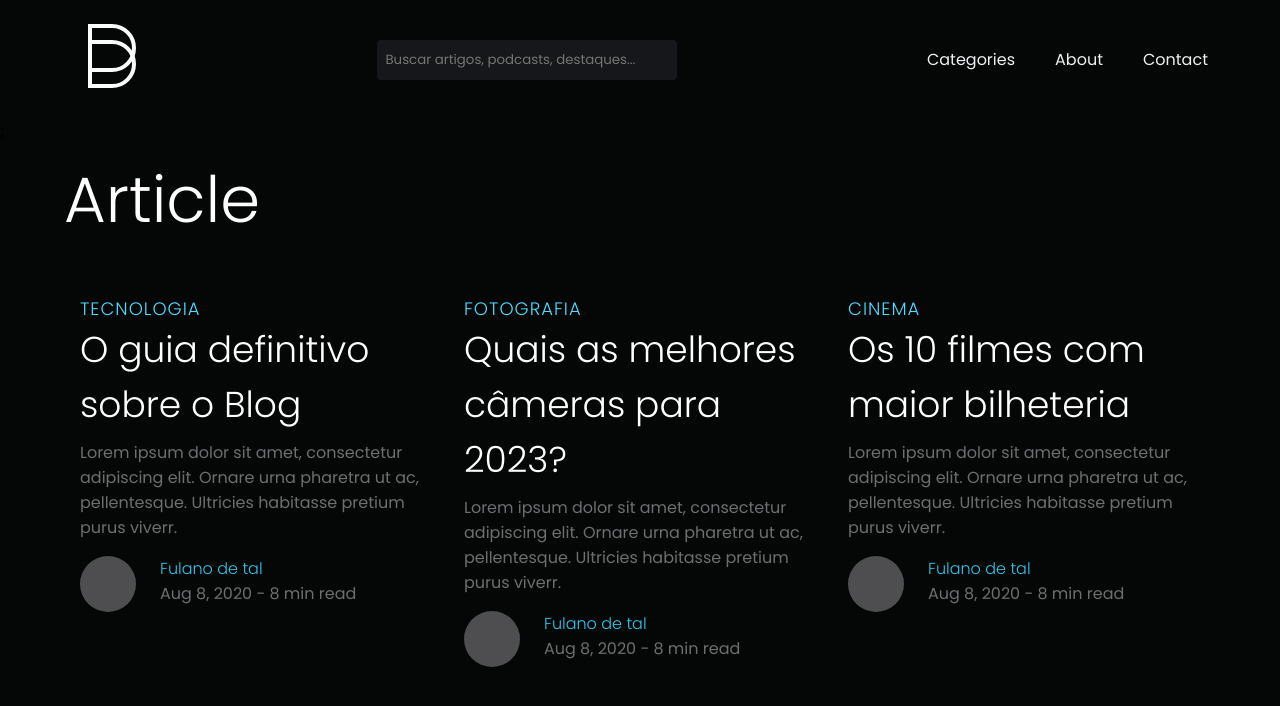
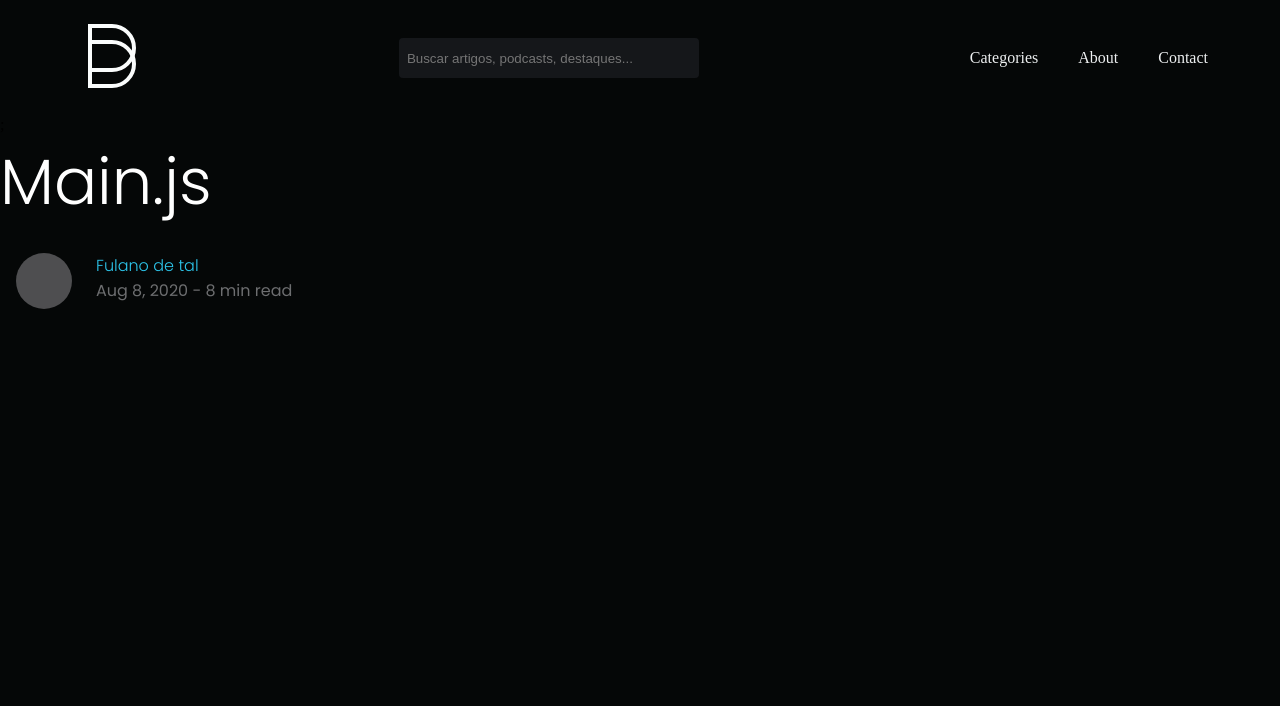
Before and after one commit to mesquita-dev/blog, a React (Create React App) app: page / in a window 1280 px wide. Shown: the top 706 px of the page. Built offline with nearby package versions, Linux system fonts and the light colour scheme.

Commit message:
Installing Axios API

```diff
--- a/db.json
+++ b/db.json
@@ -19,7 +19,7 @@
       "date": "Aug 4, 2020"
     },
     {
-      "id": 3,
+      "id": 4,
       "category": "Cinema",
       "title": "Os 10 filmes com maior bilheteria.",
       "resume": "Lorem ipsum",
--- a/package.json
+++ b/package.json
@@ -6,6 +6,7 @@
     "@testing-library/jest-dom": "^5.16.5",
     "@testing-library/react": "^13.4.0",
     "@testing-library/user-event": "^13.5.0",
+    "axios": "^1.3.6",
     "react": "^18.2.0",
     "react-dom": "^18.2.0",
     "react-scripts": "5.0.1",
--- a/src/App.js
+++ b/src/App.js
@@ -1,11 +1,12 @@
 import Header from "./components/Header";
-import Article from "./components/Article";
+import Main from "./pages/Main";
+// import Article from "./components/Article";
 
 function App() {
   return (
     <>
       <Header />;
-      <Article />
+      <Main />
     </>
   );
 }
--- a/src/css/style.css
+++ b/src/css/style.css
@@ -2,7 +2,6 @@
   padding: 0;
   margin: 0;
   box-sizing: border-box;
-  font-family: "Poppins", sans-serif;
 }
 
 .color-blue {
@@ -735,4 +734,4 @@ a {
 
 .container-posts {
   display: flex;
-} /*# sourceMappingURL=style.css.map */
+}/*# sourceMappingURL=style.css.map */
--- /dev/null
+++ b/src/pages/Main/index.js
@@ -0,0 +1,14 @@
+import api from "../../services/api";
+import Posts from "../../components/Posts";
+
+const Main = () => {
+  console.log(api);
+  return (
+    <>
+      <h1>Main.js</h1>
+      <Posts />
+    </>
+  );
+};
+
+export default Main;
--- /dev/null
+++ b/src/services/api.js
@@ -0,0 +1,7 @@
+import axios from "axios";
+
+const api = axios.create({
+  baseURL: "http://localhost:4000/posts",
+});
+
+export default api;
```
Also changed, not shown: 1 other file (tests, documents, lock files or other folders).
